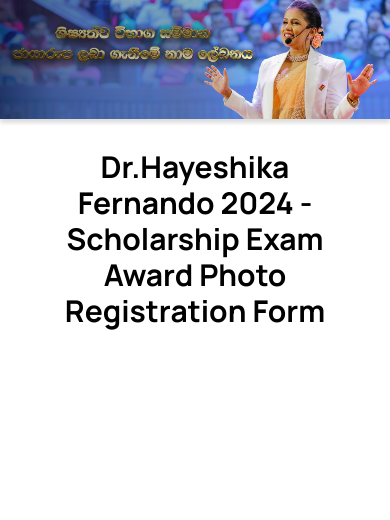
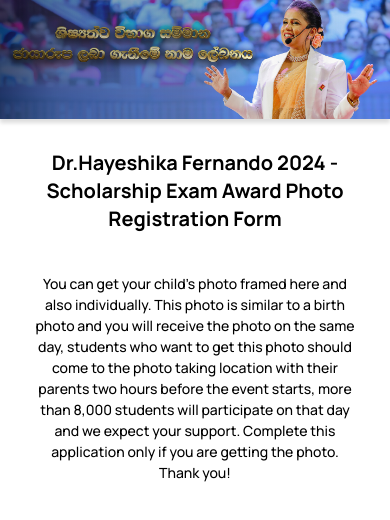
Before and after one commit to Lasith22/graduation-app, a React (Vite) app: page / in a window 390 px wide. Shown: the top 520 px of the page. Built offline with nearby package versions, Linux system fonts and the light colour scheme.

Commit message:
Update IntroDuction component with additional description and responsive heading styles

```diff
--- a/src/components/home/IntroDuction.jsx
+++ b/src/components/home/IntroDuction.jsx
@@ -3,11 +3,20 @@ import React from 'react';
 const IntroDuction = () => {
   return (
     <div className="bg-white p-[30px]">
-      <div className="flex justify-center items-center ">
-        <h1 className="text-3xl font-bold text-center font-primary">
+      <div className="flex flex-col gap-10 justify-center items-center ">
+        <h1 className="text-xl md:text-3xl  font-bold text-center font-primary">
           {' '}
           Dr.Hayeshika Fernando 2024 - Scholarship Exam Award Photo Registration
           Form
+        </h1>
+        <h1 className=" text-sm md:text-xl text-center font-primary font-medium leading-normal tracking-tight-[1.3px]">
+          You can get your child's photo framed here and also individually. This
+          photo is similar to a birth photo and you will receive the photo on
+          the same day, students who want to get this photo should come to the
+          photo taking location with their parents two hours before the event
+          starts, more than 8,000 students will participate on that day and we
+          expect your support. Complete this application only if you are getting
+          the photo. Thank you!
         </h1>
       </div>
     </div>
```
